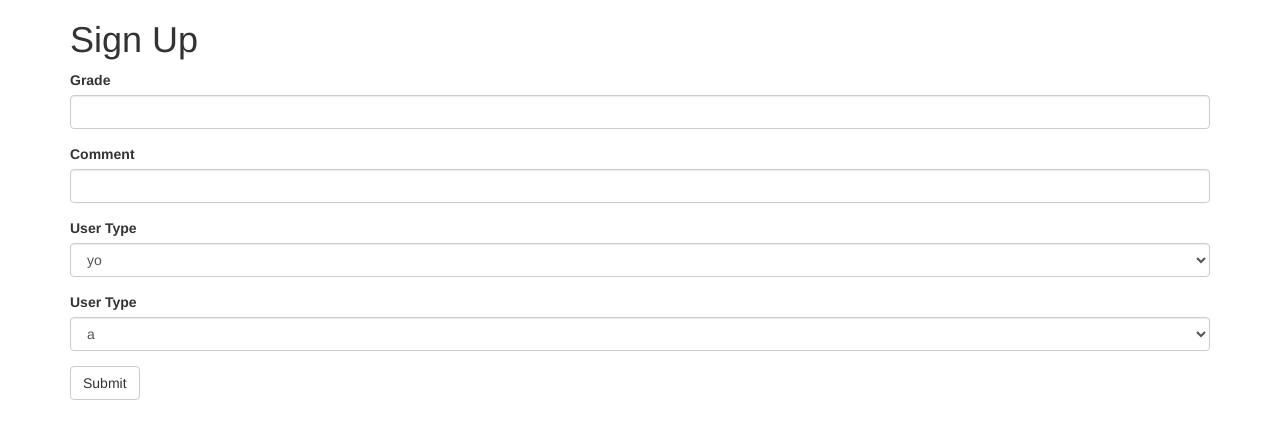
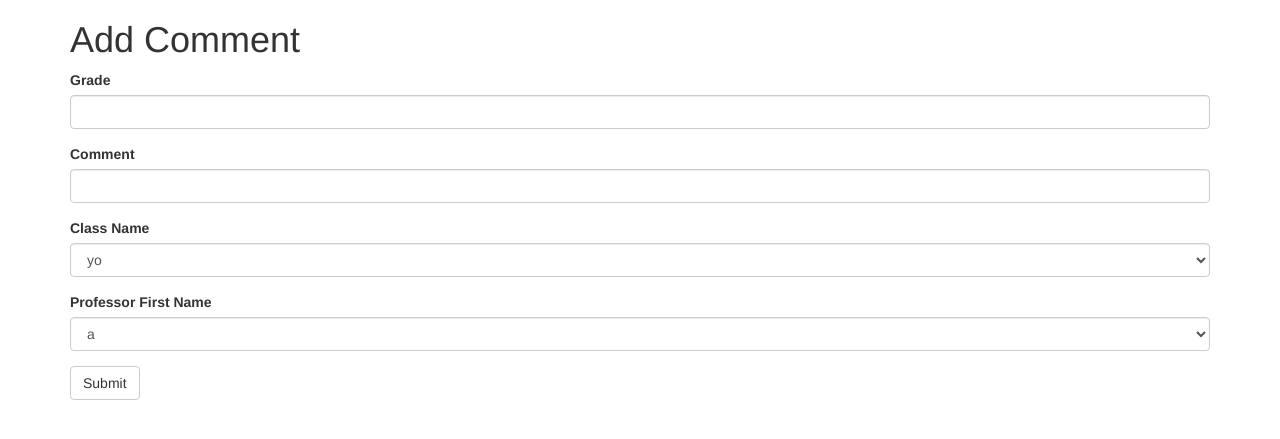
Before and after one commit to RohitS199/310FinalProject, a PHP site: page /addcomment.php in a window 1280 px wide. Shown: the top 439 px of the page. Run offline with PHP 8.4, Linux system fonts and the light colour scheme; data comes from the database, SQL or seed files in the repository.

Commit message:
fixing the add comment feature

```diff
--- a/addcomment.php
+++ b/addcomment.php
@@ -10,7 +10,7 @@
     <div class="container">
         <div class="row">
             <div class="col-md-12">
-                <h1>Sign Up</h1>
+                <h1>Add Comment</h1>
                 <form action="addcomment.php" method="post">
                     <div class="form-group">
                         <label for="grade">
@@ -25,27 +25,27 @@
                         <input type="text" name="comment" class="form-control" id="comment">
                     </div>
                     <div class="form-group">
-                        <label for="userType">User Type</label>
-                        <select name="userType" class="form-control" id="userType">
+                        <label for="course_name">Class Name</label>
+                        <select name="course_name" class="form-control" id="course_name">
                             <?php
                                 include 'config.php';
                                 $query = "SELECT * FROM `Class`";
                                 $result = mysqli_query($db, $query);
                                 while($row = mysqli_fetch_assoc($result)) {
-                                    echo "<option value='" . $row['class_id'] . "'>" . $row['course_name'] . "</option>";
+                                    echo "<option value='" . $row['course_name'] . "'>" . $row['course_name'] . "</option>";
                                 }
                             ?>
                         </select>
                     </div>
                     <div class="form-group">
-                        <label for="userType">User Type</label>
-                        <select name="userType" class="form-control" id="userType">
+                        <label for="professor_last_name">Professor First Name</label>
+                        <select name="professor_last_name" class="form-control" id="professor_last_name">
                             <?php
                                 include 'config.php';
                                 $query = "SELECT * FROM `Professor`";
                                 $result = mysqli_query($db, $query);
                                 while($row = mysqli_fetch_assoc($result)) {
-                                    echo "<option value='" . $row['professor_id'] . "'>" . $row['firstName'] . "</option>";
+                                    echo "<option value='" . $row['lastName'] . "'>" . $row['lastName'] . "</option>";
                                 }
                             ?>
                         </select>
@@ -57,34 +57,28 @@
                             $course_name = $_POST['course_name'];
                             $grade = $_POST['grade'];
                             $comment = $_POST['comment'];
+                            $professor_last_name = $_POST['professor_last_name'];
 
                             session_start();
-                            include 'config.php';
-                            // get the username from the session
                             $username = $_SESSION['username'];
-
+                            $username = 'nikki';
 
                             // given the username, get the user_id
-                            $query1 = "SELECT user_id FROM User WHERE username = '$username'";
-                            //given the classname, get the class_id
-                            $query2 = "SELECT class_id FROM Class WHERE course_name = '$course_name'";
-                            //given the professor's last name, get the professor_id
-                            $query3 = "SELECT professor_id FROM Professor WHERE last_name = '$professor_last_name'";
-
-
+                            include 'config.php';
+                            $query1 = "SELECT user_id FROM `Users` WHERE `userName` LIKE '$username'";
                             $result1 = mysqli_query($db, $query1);
-                            $result2 = mysqli_query($db, $query2);
-                            $result3 = mysqli_query($db, $query3);
-
-                            // get the user_id from the result
                             $row1 = mysqli_fetch_assoc($result1);
                             $user_id = $row1['user_id'];
 
-                            // get the class_id from the result
+                            //given the classname, get the class_id
+                            $query2 = "SELECT class_id FROM `Class` WHERE `course_name` LIKE '$course_name'";
+                            $result2 = mysqli_query($db, $query2);
                             $row2 = mysqli_fetch_assoc($result2);
                             $class_id = $row2['class_id'];
 
-                            // get the professor_id from the result
+                            //given the professor's last name, get the professor_id
+                            $query3 = "SELECT professor_id FROM `Professor` WHERE `lastName` LIKE '$professor_last_name'";
+                            $result3 = mysqli_query($db, $query3);
                             $row3 = mysqli_fetch_assoc($result3);
                             $professor_id = $row3['professor_id'];
 
```
